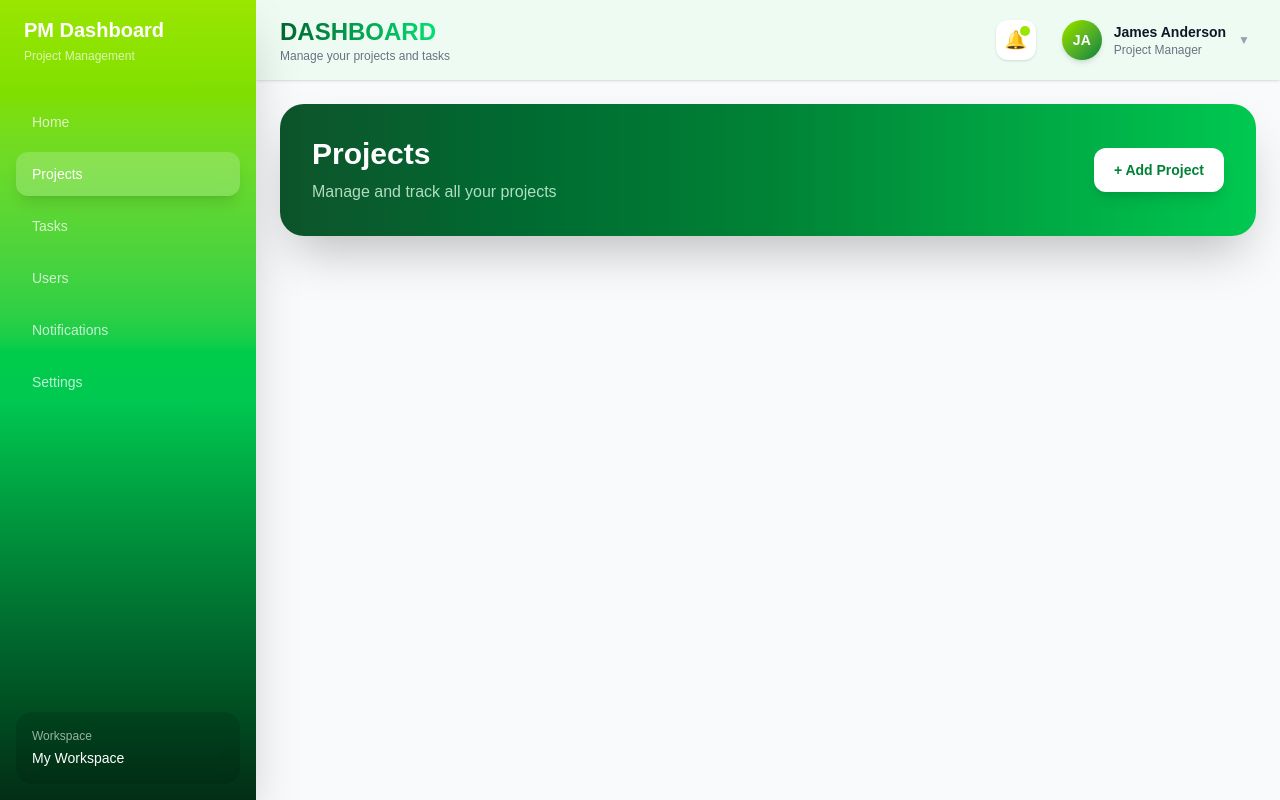
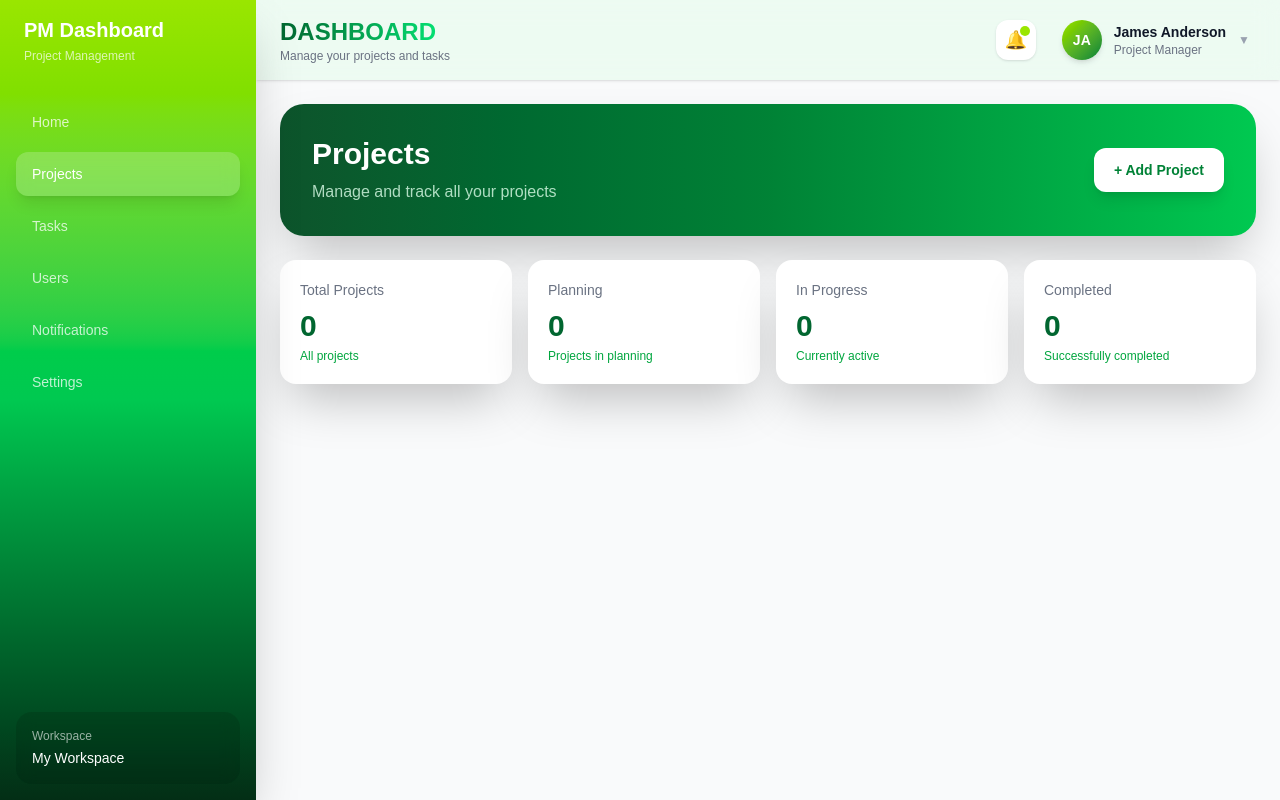
Before and after one commit to Reza-Bamoniri/Managment-Dashboard-Projects, a React (Vite) app: page /projects in a window 1280 px wide. Built offline with nearby package versions, Linux system fonts and the light colour scheme.

Commit message:
feat: add project statistics

```diff
--- /dev/null
+++ b/src/components/projects/ProjectStats.tsx
@@ -0,0 +1,81 @@
+import { useAppSelector } from "../../store/hooks";
+
+function ProjectStats() {
+  const { projects } = useAppSelector(
+    (state) => state.projects
+  );
+
+  const totalProjects = projects.length;
+
+  const planningProjects = projects.filter(
+    (project) => project.status === "planning"
+  ).length;
+
+  const inProgressProjects = projects.filter(
+    (project) => project.status === "in-progress"
+  ).length;
+
+  const completedProjects = projects.filter(
+    (project) => project.status === "completed"
+  ).length;
+
+  const stats = [
+    {
+      title: "Total Projects",
+      value: totalProjects,
+      description: "All projects",
+    },
+    {
+      title: "Planning",
+      value: planningProjects,
+      description: "Projects in planning",
+    },
+    {
+      title: "In Progress",
+      value: inProgressProjects,
+      description: "Currently active",
+    },
+    {
+      title: "Completed",
+      value: completedProjects,
+      description: "Successfully completed",
+    },
+  ];
+
+  return (
+    <section className="grid grid-cols-1 gap-4 sm:grid-cols-2 lg:grid-cols-4">
+      {stats.map((stat) => (
+        <div
+          key={stat.title}
+          className="
+            rounded-2xl
+            bg-white
+            p-5
+            shadow-2xl
+            transition
+            delay-100
+            hover:-translate-y-0.5
+            hover:bg-green-100
+            dark:bg-gray-900
+            dark:shadow-black/40
+            dark:hover:bg-green-950/70
+          "
+        >
+          <p className="text-sm text-gray-500 dark:text-gray-400">
+            {stat.title}
+          </p>
+
+          <p className="mt-2 text-3xl font-bold text-green-800 dark:text-green-400">
+            {stat.value}
+          </p>
+
+          <p className="mt-1 text-xs text-green-600 dark:text-green-500">
+            {stat.description}
+          </p>
+        </div>
+      ))}
+    </section>
+  );
+}
+
+export default ProjectStats;
--- a/src/pages/Projects.tsx
+++ b/src/pages/Projects.tsx
@@ -1,5 +1,5 @@
 import ProjectsHeader from "../components/projects/ProjectsHeader";
-//import ProjectStats from "../components/projects/ProjectStats";
+import ProjectStats from "../components/projects/ProjectStats";
 //import ProjectFilters from "../components/projects/ProjectFilters";
 //import ProjectsGrid from "../components/projects/ProjectsGrid";
 //import ProjectsPagination from "../components/projects/ProjectsPagination";
@@ -9,7 +9,7 @@ function Projects() {
     <div className="space-y-6">
       <ProjectsHeader />
 
-      {/* <ProjectStats /> */}
+      <ProjectStats />
 
       {/* <ProjectFilters /> */}
 
```
